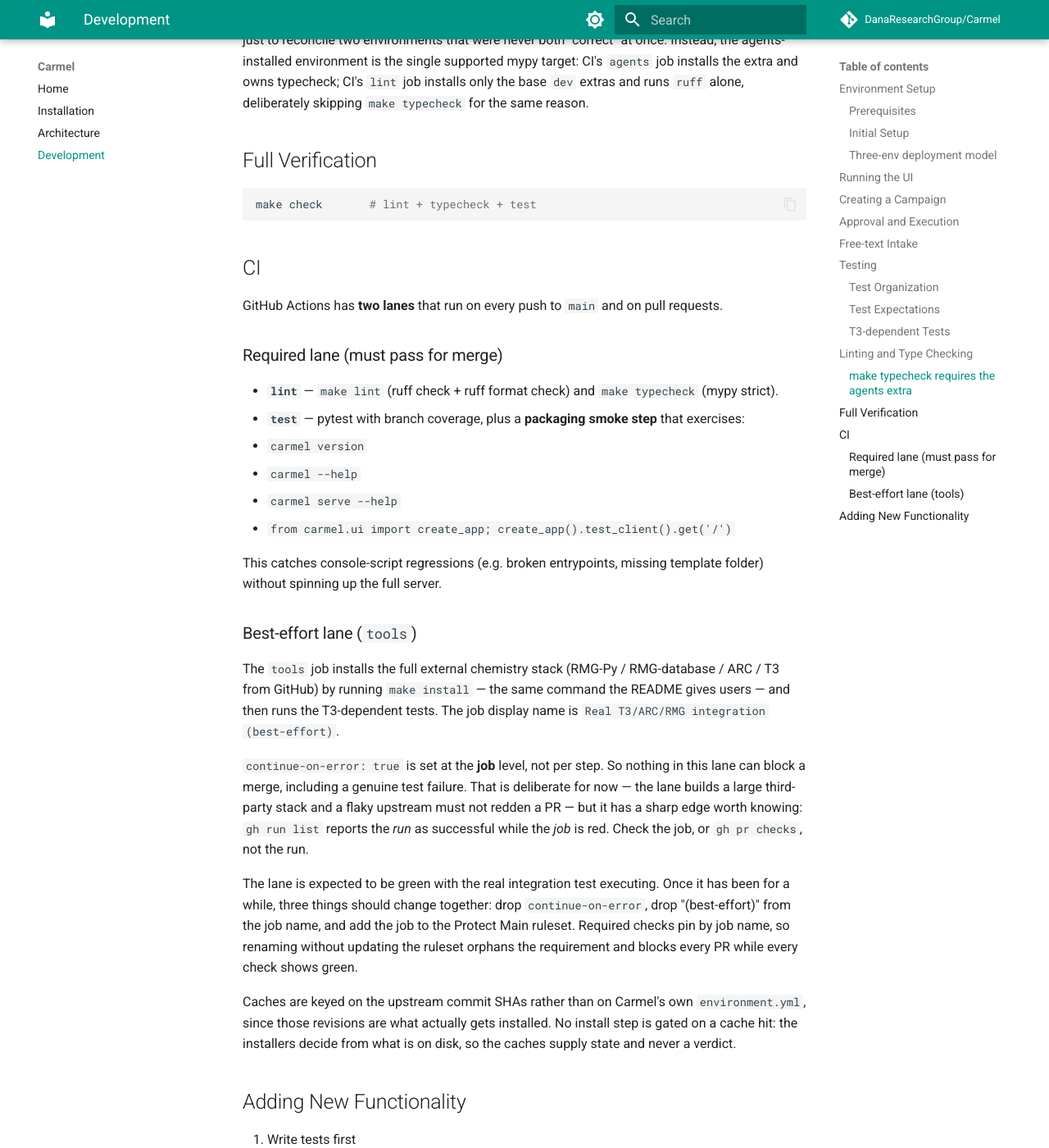
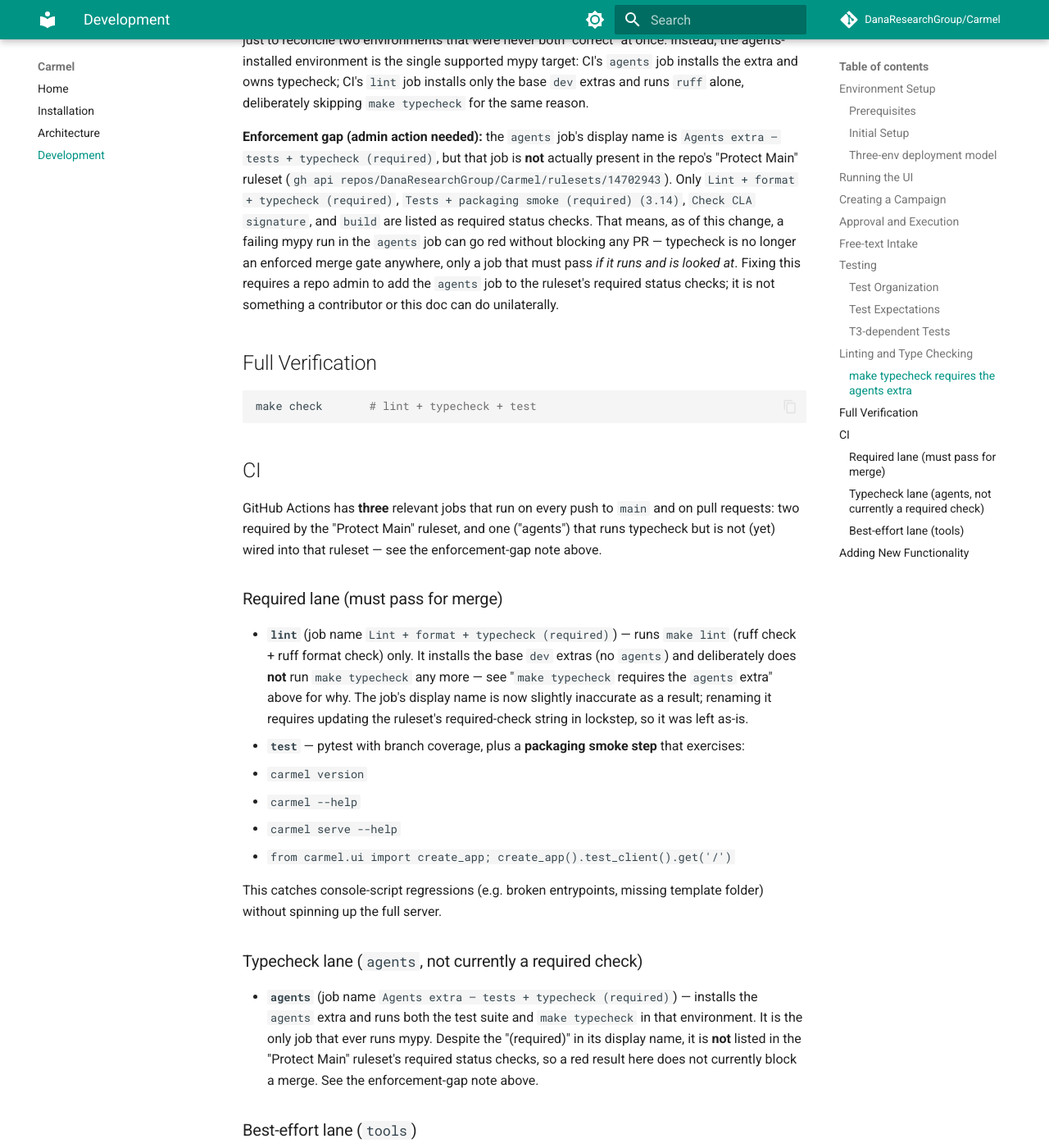
Before and after one commit to DanaResearchGroup/Carmel, an MkDocs documentation site: the page built from docs/development.md, in a window 1280 px wide and 1400 px high, scrolled down 5696 px. Shown: the whole window at 82% size. Built offline with MkDocs 1.6.1 and Material for MkDocs 9.7.7, drawn with Linux system fonts in a browser that asks for light colours; comment, search, counter and statistics services are not loaded.

Commit message:
Document the agents-job required-check enforcement gap
Follow-up to 4290c76: the "Protect Main" ruleset's required status checks
are exactly Lint + format + typecheck (required), Tests + packaging smoke
(required) (3.14), Check CLA signature, and build (per
repos/DanaResearchGroup/Carmel/rulesets/14702943). The agents job runs
mypy and calls itself "(required)" in its display name, but it is not
actually in that list, so since typecheck moved out of the lint lane a
red mypy result in agents can no longer block a merge on its own. Spell
this gap out explicitly in the ci.yml comment above the lint job and in
docs/development.md (both the typecheck subsection and the CI lane
overview), and note that closing it requires a repo admin to add the
agents job to the ruleset.

````diff
--- a/docs/development.md
+++ b/docs/development.md
@@ -242,6 +242,19 @@
 typecheck; CI's `lint` job installs only the base `dev` extras and runs
 `ruff` alone, deliberately skipping `make typecheck` for the same reason.
 
+**Enforcement gap (admin action needed):** the `agents` job's display name
+is `Agents extra — tests + typecheck (required)`, but that job is **not**
+actually present in the repo's "Protect Main" ruleset
+(`gh api repos/DanaResearchGroup/Carmel/rulesets/14702943`). Only
+`Lint + format + typecheck (required)`,
+`Tests + packaging smoke (required) (3.14)`, `Check CLA signature`, and
+`build` are listed as required status checks. That means, as of this
+change, a failing mypy run in the `agents` job can go red without blocking
+any PR — typecheck is no longer an enforced merge gate anywhere, only a job
+that must pass *if it runs and is looked at*. Fixing this requires a repo
+admin to add the `agents` job to the ruleset's required status checks; it
+is not something a contributor or this doc can do unilaterally.
+
 ## Full Verification
 
 ```bash
@@ -250,13 +263,20 @@
 
 ## CI
 
-GitHub Actions has **two lanes** that run on every push to `main` and
-on pull requests.
+GitHub Actions has **three** relevant jobs that run on every push to `main`
+and on pull requests: two required by the "Protect Main" ruleset, and one
+("agents") that runs typecheck but is not (yet) wired into that ruleset —
+see the enforcement-gap note above.
 
 ### Required lane (must pass for merge)
 
-- **`lint`** — `make lint` (ruff check + ruff format check) and
-  `make typecheck` (mypy strict).
+- **`lint`** (job name `Lint + format + typecheck (required)`) — runs
+  `make lint` (ruff check + ruff format check) only. It installs the base
+  `dev` extras (no `agents`) and deliberately does **not** run
+  `make typecheck` any more — see "`make typecheck` requires the `agents`
+  extra" above for why. The job's display name is now slightly inaccurate
+  as a result; renaming it requires updating the ruleset's required-check
+  string in lockstep, so it was left as-is.
 - **`test`** — pytest with branch coverage, plus a **packaging smoke
   step** that exercises:
   - `carmel version`
@@ -266,6 +286,15 @@
 
   This catches console-script regressions (e.g. broken entrypoints,
   missing template folder) without spinning up the full server.
+
+### Typecheck lane (`agents`, not currently a required check)
+
+- **`agents`** (job name `Agents extra — tests + typecheck (required)`) —
+  installs the `agents` extra and runs both the test suite and
+  `make typecheck` in that environment. It is the only job that ever runs
+  mypy. Despite the "(required)" in its display name, it is **not** listed
+  in the "Protect Main" ruleset's required status checks, so a red result
+  here does not currently block a merge. See the enforcement-gap note above.
 
 ### Best-effort lane (`tools`)
 
````
Also changed, not shown: 1 other file.
